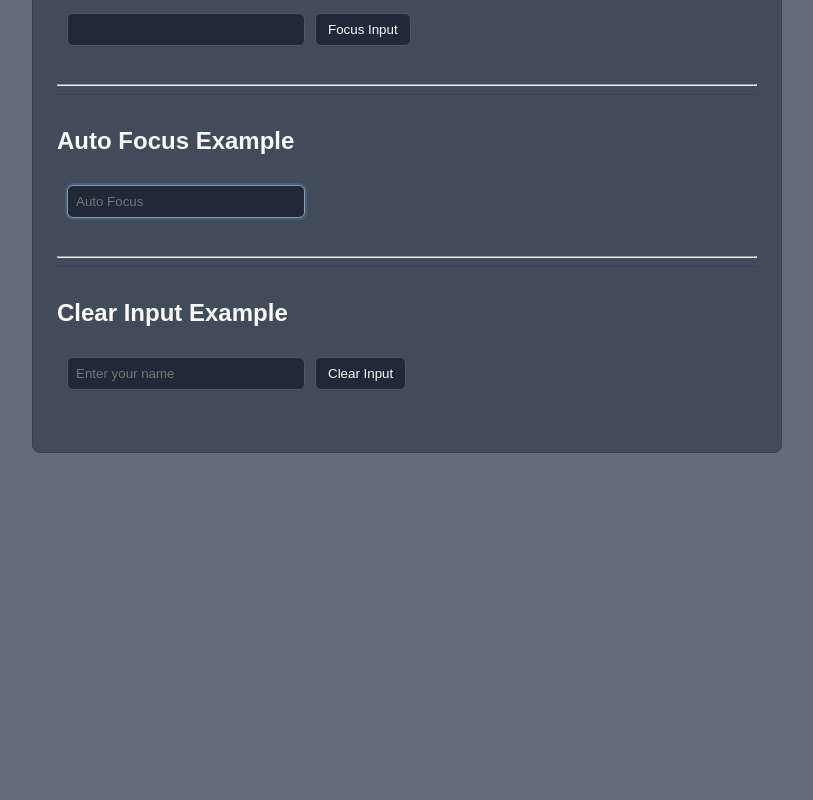
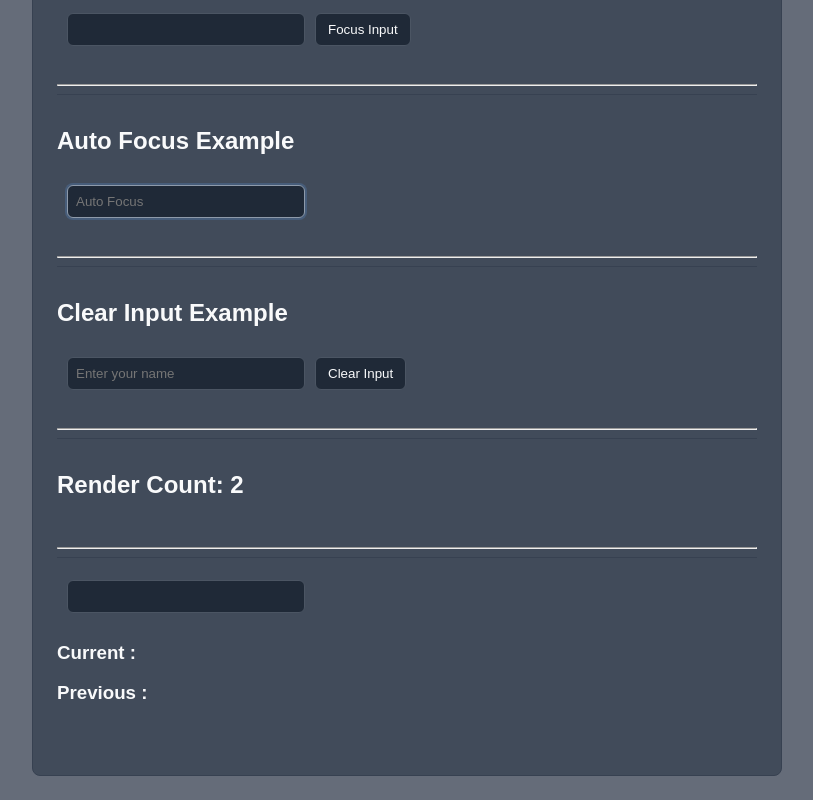
Before and after one commit to mayaswami/react-projects, a React (Vite) app in the folder 03-react-advanced/: page /use-ref in a window 1280 px wide. Shown: the part 472-1272 px from the top of the page, without its empty margins (233-1046 px from the left). Before the commit the page ends 949 px from the top, so only its background shows below. Built offline with nearby package versions, Linux system fonts and the light colour scheme.

Commit message:
feat(useRef): add render count and previous value examples

```diff
--- a/03-react-advanced/src/pages/UseRefDemo.jsx
+++ b/03-react-advanced/src/pages/UseRefDemo.jsx
@@ -42,6 +42,18 @@ function UseRefDemo() {
     clearInputRef.current.value = "";
   }
 
+  // Render Count
+  const renderCount = useRef(0);
+  renderCount.current++;
+
+  //
+  const [text, setText] = useState("");
+  const previousText = useRef("");
+  function handleChange(e) {
+    previousText.current = text;
+    setText(e.target.value);
+  }
+
   return (
     <div className="use-ref-demo">
       <section className="demo-section">
@@ -73,6 +85,18 @@ function UseRefDemo() {
         <input type="text" ref={clearInputRef} placeholder="Enter your name" />
         <button onClick={clearInput}>Clear Input</button>
       </section>
+      <hr />
+      <section className="demo-section">
+        {/* Demo 5 */}
+        <h2>Render Count: {renderCount.current}</h2>
+      </section>
+      <hr />
+      <section className="demo-section">
+        {/* Demo 6 */}
+        <input type="text" value={text} onChange={handleChange} />{" "}
+        <h3>Current : {text}</h3>
+        <h3>Previous : {previousText.current}</h3>
+      </section>
     </div>
   );
 }
```
Also changed, not shown: 1 other file (tests, documents, lock files or other folders).
